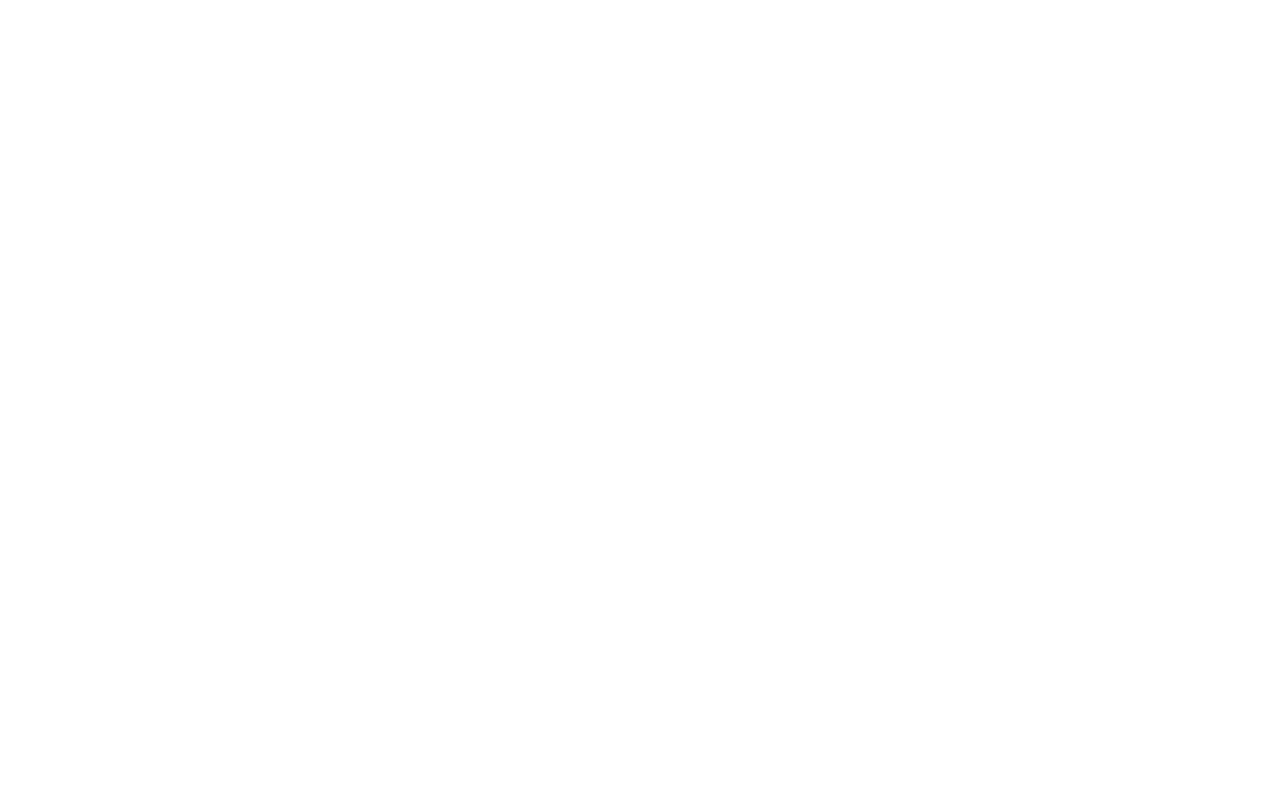
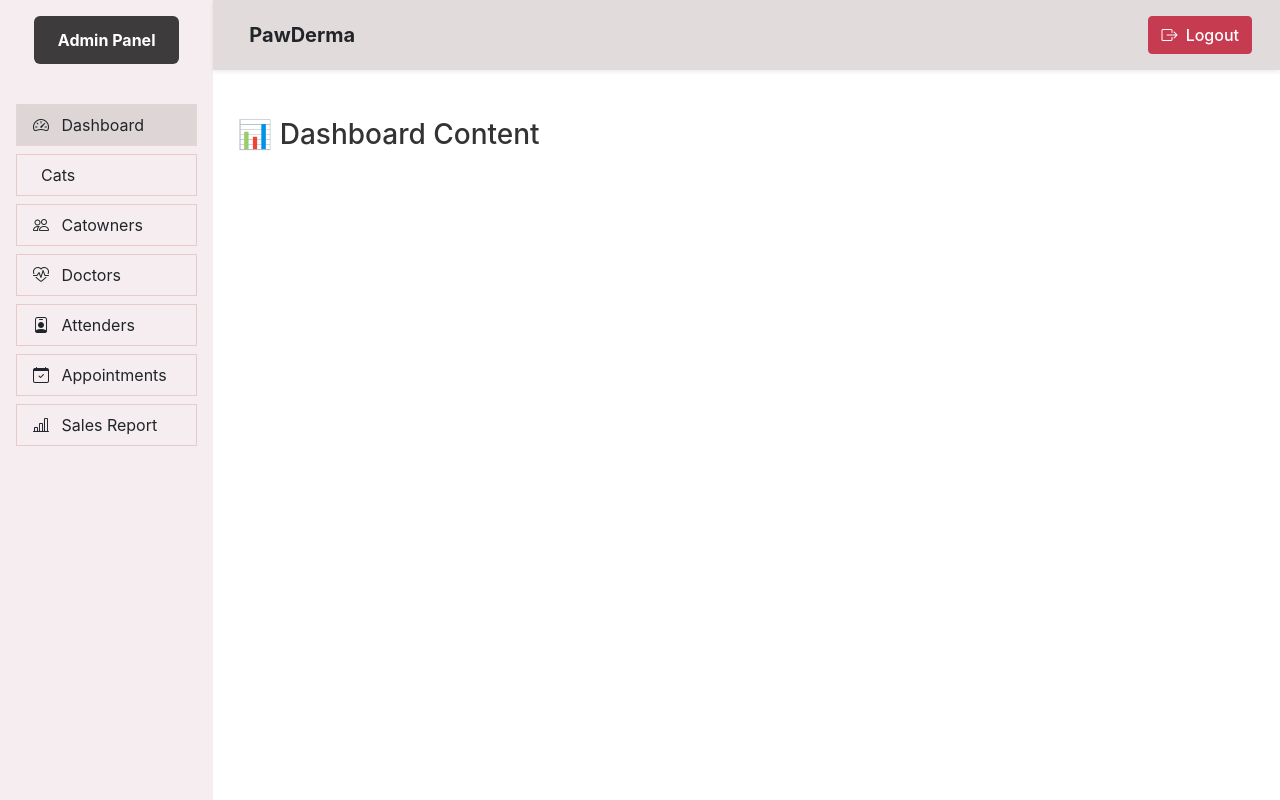
Before and after one commit to alexlison/PawDerma-Frontend, a React (Create React App) app: page /adminPanel in a window 1280 px wide. Before the commit this address had no page. Built offline with nearby package versions, Linux system fonts and the light colour scheme.

Commit message:
AdminPanel Ui Created

```diff
--- a/src/App.js
+++ b/src/App.js
@@ -5,6 +5,7 @@
 import SignIn from './Components/SignIn';
 import DoctorSignUp from './Components/DoctorSignUp';
 import AttenderSignUp from './Components/AttenderSignUp';
+import AdminPanel from './Components/AdminPanel';
 
 function App() {
   return (
@@ -15,6 +16,8 @@
         <Route path='SignUp' element = { <SignUp /> }  />
         <Route path='doctorSignup' element = { <DoctorSignUp />} />
         <Route path='attenderSignup' element= { <AttenderSignUp /> } />
+        <Route path='adminPanel' element= { <AdminPanel /> } />
+
 
       </Routes>
       </BrowserRouter>
--- /dev/null
+++ b/src/Components/AdminPanel.jsx
@@ -0,0 +1,149 @@
+import React, { useState } from "react";
+import { Link } from "react-router-dom";
+
+const AdminPanel = () => {
+  const [activePage, setActivePage] = useState("dashboard");
+
+  const renderContent = () => {
+    switch (activePage) {
+      case "dashboard":
+        return <h3>📊 Dashboard Content</h3>;
+      case "cats":
+        return <h3>🐱 Cats Content</h3>;
+      case "catowners":
+        return <h3>👤 Catowners Content</h3>;
+      case "doctors":
+        return <h3>🩺 Doctors Content</h3>;
+      case "attenders":
+        return <h3>👥 Attenders Content</h3>;
+      case "appointments":
+        return <h3>📅 Appointments Content</h3>;
+      case "sales":
+        return <h3>📈 Sales Report Content</h3>;
+      default:
+        return <h3>Welcome to PawDerma Admin Panel</h3>;
+    }
+  };
+
+  return (
+    <div className="container-fluid">
+      <div className="row">
+        {/* Sidebar */}
+        <div className="col-12 col-lg-2 p-0">
+          <div
+            className="collapse d-lg-flex flex-column p-3 min-vh-100"
+            id="sidebarMenu"
+            style={{ backgroundColor: "#f5edef" }}
+          >
+            <div className="text-center mb-4">
+              <span className="badge admin-box fs-6 px-4 py-3 rounded">
+                <i className="fa fa-cogs"></i> Admin Panel
+              </span>
+            </div>
+
+            <ul className="nav nav-pills flex-column mt-3 mb-auto gap-2">
+              <li
+                className={`my-sidebarhr ${
+                  activePage === "dashboard" ? "selected" : ""
+                }`}
+                onClick={() => setActivePage("dashboard")}
+              >
+                <button className="btn nav-link text-dark text-start">
+                  <i className="bi bi-speedometer2 me-2"></i> Dashboard
+                </button>
+              </li>
+              <li
+                className={`my-sidebarhr ${
+                  activePage === "cats" ? "selected" : ""
+                }`}
+                onClick={() => setActivePage("cats")}
+              >
+                <button className="btn nav-link text-dark text-start">
+                  <i className="fa-solid fa-cat me-2"></i> Cats
+                </button>
+              </li>
+              <li
+                className={`my-sidebarhr ${
+                  activePage === "catowners" ? "selected" : ""
+                }`}
+                onClick={() => setActivePage("catowners")}
+              >
+                <button className="btn nav-link text-dark text-start">
+                  <i className="bi bi-people me-2"></i> Catowners
+                </button>
+              </li>
+              <li
+                className={`my-sidebarhr ${
+                  activePage === "doctors" ? "selected" : ""
+                }`}
+                onClick={() => setActivePage("doctors")}
+              >
+                <button className="btn nav-link text-dark text-start">
+                  <i className="bi bi-heart-pulse me-2"></i> Doctors
+                </button>
+              </li>
+              <li
+                className={`my-sidebarhr ${
+                  activePage === "attenders" ? "selected" : ""
+                }`}
+                onClick={() => setActivePage("attenders")}
+              >
+                <button className="btn nav-link text-dark text-start">
+                  <i className="bi bi-person-badge me-2"></i> Attenders
+                </button>
+              </li>
+              <li
+                className={`my-sidebarhr ${
+                  activePage === "appointments" ? "selected" : ""
+                }`}
+                onClick={() => setActivePage("appointments")}
+              >
+                <button className="btn nav-link text-dark text-start">
+                  <i className="bi bi-calendar-check me-2"></i> Appointments
+                </button>
+              </li>
+              <li
+                className={`my-sidebarhr ${
+                  activePage === "sales" ? "selected" : ""
+                }`}
+                onClick={() => setActivePage("sales")}
+              >
+                <button className="btn nav-link text-dark text-start">
+                  <i className="bi bi-bar-chart-line me-2"></i> Sales Report
+                </button>
+              </li>
+            </ul>
+          </div>
+        </div>
+
+        <div className="col p-0">
+          {/* Navbar */}
+          <nav className="navbar px-3 py-3 shadow-sm my-navbar">
+            <div className="container-fluid d-flex justify-content-between align-items-center">
+              <button
+                className="btn d-lg-none"
+                type="button"
+                data-bs-toggle="collapse"
+                data-bs-target="#sidebarMenu"
+              >
+                <i className="bi bi-list fs-3"></i>
+              </button>
+
+              <h5 className="m-0 fw-bold text-dark">
+                <i className="fa-solid fa-paw me-2"></i> PawDerma
+              </h5>
+              <Link to="/logout" className="my-btn">
+                <i className="bi bi-box-arrow-right me-1"></i> Logout
+              </Link>
+            </div>
+          </nav>
+
+          {/* Center Content */}
+          <div className="p-4 pt-5 pl-5">{renderContent()}</div>
+        </div>
+      </div>
+    </div>
+  );
+};
+
+export default AdminPanel;
--- a/src/index.css
+++ b/src/index.css
@@ -21,6 +21,8 @@
   --my-page-bg: white;
   --my-text-light: white;
   --my-formheading : #ede5e5;
+  --my-secondary :#e5dee0;
+  --navbar:#e2dbdb;
   /* Button Variables */
   --my-btn-bg: var(--my-primary);
   --my-btn-color: var(--my-text-light);
@@ -37,6 +39,7 @@
   --my-hyper-links:var(--my-primary-active);
 }
 
+
 /* Base Page Styles */
 body {
   background-color: var(--my-page-bg);
@@ -44,6 +47,14 @@
 }
 
 /* login icon styles */
+
+.my-secondary::selection,.my-secondary:hover {
+   background-color: var(--navbar);
+  border-radius: 0.3rem
+}
+.my-navbar{
+  background-color: var(--navbar);
+}
 
 .my-icon{
   color: var(--my-icon);
@@ -74,6 +85,10 @@
   color: var(--my-btn-color);
 }
 
+.admin-box{
+  background-color: #3d3b3b;
+}
+
 .my-btn {
   /* Structure */
   display: inline-block;
@@ -98,6 +113,26 @@
 border: 1px solid #a2a0a0;
 
 }
+.my-sidebarhr{
+color: #c98e5e;
+border: 1px solid #e7caca;
+
+
+}
+
+.my-sidebarhr::selection,.my-sidebarhr:hover{
+  background-color: #d9d1d1;
+}
+
+.my-sidebarhr.selected {
+  background-color: #ded6d6;
+ color: #e1d4ca;
+border: 1px solid #e7d5d5;
+}
+
+
+
+
 /* Hover State */
 .my-btn:hover {
   background-color: var(--my-btn-hover-bg);
```
